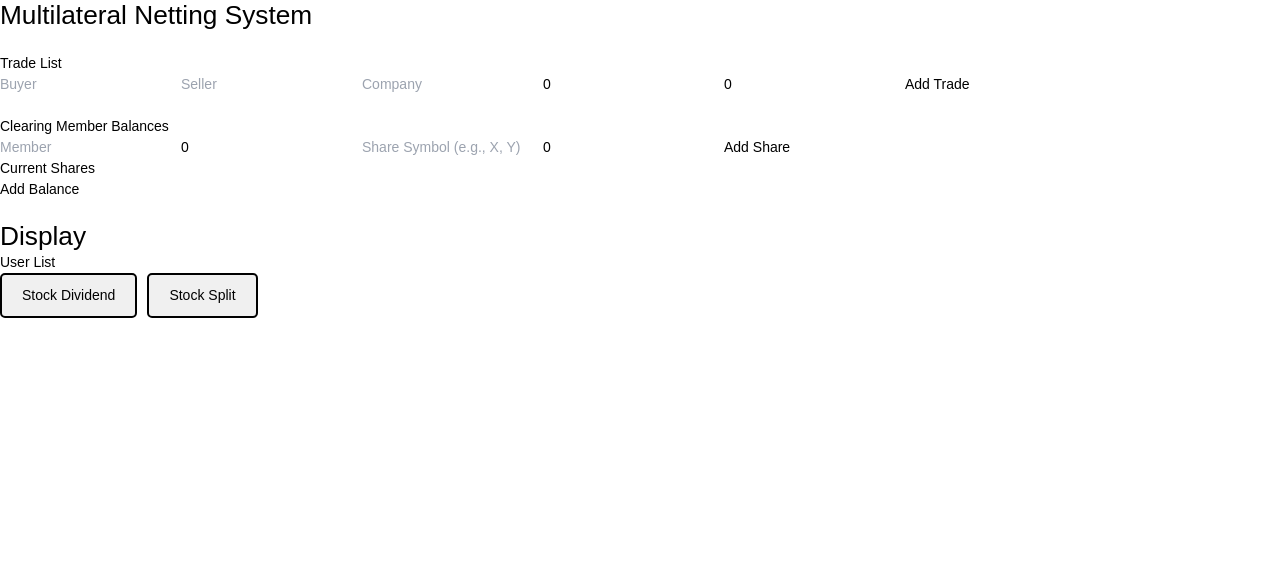
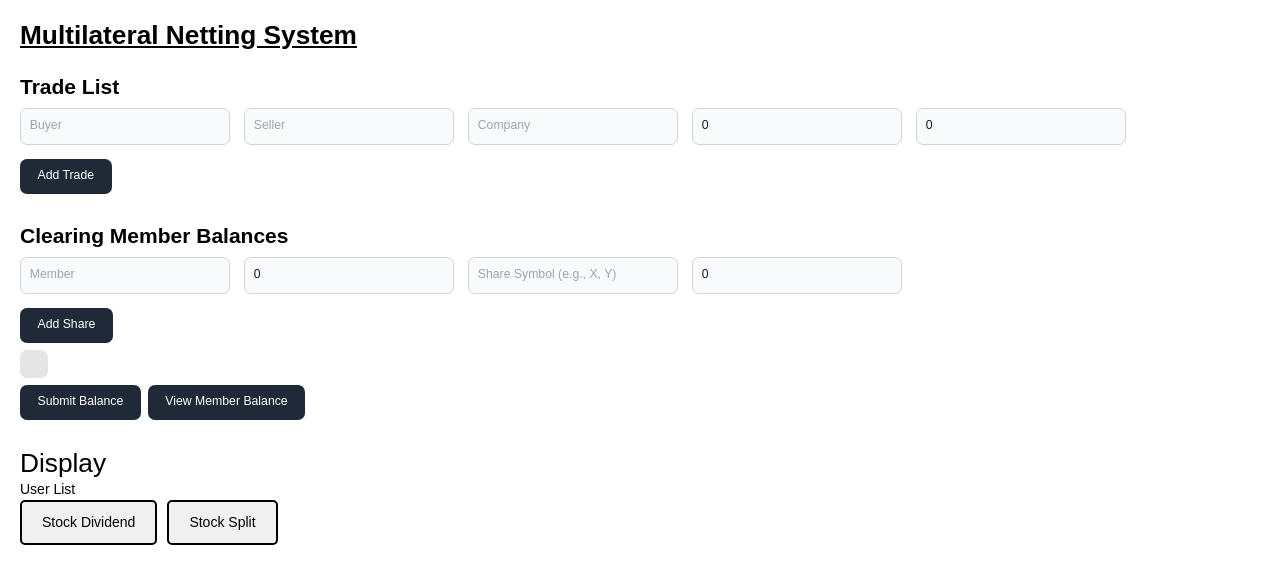
Before and after one commit to namanbarkiya/finance-gp-ubs, a React (Vite) app: page / in a window 1280 px wide. Shown: the top 584 px of the page. Built offline with nearby package versions, Linux system fonts and the light colour scheme.

Commit message:
UI improvements

```diff
--- a/src/App.tsx
+++ b/src/App.tsx
@@ -7,26 +7,29 @@ import ClearingMemberBalance from "./components/ClearingMemberBalance";
 import CorporateActionButton from "./components/CorporateActionButton";
 
 function App() {
-
-  const [trades, setTrades] = useState([]);
-  const [balances, setBalances] = useState({});
-  const [corporateActions, setCorporateActions] = useState([]);
+    const [trades, setTrades] = useState([]);
+    const [balances, setBalances] = useState({});
+    const [corporateActions, setCorporateActions] = useState([]);
 
     return (
         <>
-            <h1 className="text-3xl">Multilateral Netting System</h1>
-            <br/>
+            <h1 className="text-3xl font-bold underline">
+                Multilateral Netting System
+            </h1>
+            <br />
 
-            <TradeList trades={trades} setTrades={setTrades}/>
-            <br/>
+            <TradeList trades={trades} setTrades={setTrades} />
+            <br />
 
-            <ClearingMemberBalance balances={balances} setBalances={setBalances}/>
-            <br/>
+            <ClearingMemberBalance
+                balances={balances}
+                setBalances={setBalances}
+            />
+            <br />
 
             <h1 className="text-3xl">Display</h1>
-            <DisplayObjects trades={trades}/>
+            <DisplayObjects trades={trades} />
             <CorporateActionButton />
-
         </>
     );
 }
--- a/src/components/ClearingMemberBalance.tsx
+++ b/src/components/ClearingMemberBalance.tsx
@@ -1,4 +1,6 @@
 import React, { useState } from "react";
+import Button from "./ui/Button";
+import Input from "./ui/Input";
 
 const ClearingMemberBalance = ({ balances, setBalances }) => {
     const [member, setMember] = useState("");
@@ -6,6 +8,8 @@ const ClearingMemberBalance = ({ balances, setBalances }) => {
     const [shareSymbol, setShareSymbol] = useState("");
     const [shareQuantity, setShareQuantity] = useState(0);
     const [shares, setShares] = useState({});
+
+    const [modalOpen, setModalOpen] = useState(false);
 
     // Handle adding/updating a specific share balance
     const handleAddShare = () => {
@@ -28,37 +32,46 @@ const ClearingMemberBalance = ({ balances, setBalances }) => {
 
     return (
         <div>
-      <h1>Clearing Member Balances</h1>
-      <input
+            <h2 className="text-2xl font-semibold">Clearing Member Balances</h2>
+            <div className="flex gap-4">
+                <Input
                     type="text"
                     placeholder="Member"
                     value={member}
                     onChange={(e) => setMember(e.target.value.toUpperCase())}
+                    label="Member"
                 />
-      <input
+                <Input
                     type="number"
                     placeholder="Funds"
                     value={funds}
                     onChange={(e) => setFunds(+e.target.value)}
+                    label="Funds"
                 />
 
-      {/* Input fields for shares and their quantities */}
-      <input
+                <Input
                     type="text"
                     placeholder="Share Symbol (e.g., X, Y)"
                     value={shareSymbol}
-        onChange={(e) => setShareSymbol(e.target.value.toUpperCase())}
+                    onChange={(e) =>
+                        setShareSymbol(e.target.value.toUpperCase())
+                    }
+                    label="Share Symbol (e.g., X, Y)"
                 />
-      <input
+                <Input
                     type="number"
                     placeholder="Share Quantity"
                     value={shareQuantity}
                     onChange={(e) => setShareQuantity(+e.target.value)}
+                    label="Share Quantity"
                 />
-      <button onClick={handleAddShare}>Add Share</button>
+            </div>
+            <Button onClick={handleAddShare} buttonText="Add Share" />
 
-      <div>
-        <h4>Current Shares</h4>
+            <div className="gap-4 bg-black/10 w-fit p-4 rounded-lg">
+                {/* <h4 className="text-lg font-semibold text-gray-900">
+                    Current Shares:
+                </h4> */}
                 {Object.entries(shares).map(([symbol, quantity]) => (
                     <p key={symbol}>
                         {symbol}: {quantity}
@@ -66,7 +79,77 @@ const ClearingMemberBalance = ({ balances, setBalances }) => {
                 ))}
             </div>
 
-      <button onClick={handleAddBalance}>Add Balance</button>
+            <Button onClick={handleAddBalance} buttonText="Submit Balance" />
+
+            <button
+                onClick={() => setModalOpen(!modalOpen)}
+                className="text-white bg-gray-800 hover:bg-gray-900 focus:outline-none focus:ring-4 focus:ring-gray-300 font-medium rounded-lg text-sm px-5 py-2.5 me-2 my-2 h-fit"
+                type="button"
+            >
+                View Member Balance
+            </button>
+
+            {modalOpen ? (
+                <div className="flex overflow-y-auto overflow-x-hidden fixed top-0 right-0 left-0 z-50 justify-center items-center w-full md:inset-0 h-full max-h-full bg-black bg-opacity-50">
+                    <div className="relative p-4 w-full max-w-2xl max-h-full">
+                        <div className="relative bg-white rounded-lg shadow dark:bg-gray-700 min-h-60">
+                            <div className="text-white">
+                                <div className="flex items-center justify-between p-4 md:p-5 border-b rounded-t dark:border-gray-600">
+                                    <h3 className="text-xl font-semibold text-gray-900 dark:text-white">
+                                        Current Balance
+                                    </h3>
+                                    <button
+                                        type="button"
+                                        className="text-gray-400 bg-transparent hover:bg-gray-200 hover:text-gray-900 rounded-lg text-sm w-8 h-8 ms-auto inline-flex justify-center items-center dark:hover:bg-gray-600 dark:hover:text-white"
+                                        onClick={() => setModalOpen(false)}
+                                    >
+                                        <svg
+                                            className="w-3 h-3"
+                                            aria-hidden="true"
+                                            xmlns="http://www.w3.org/2000/svg"
+                                            fill="none"
+                                            viewBox="0 0 14 14"
+                                        >
+                                            <path
+                                                stroke="currentColor"
+                                                stroke-linecap="round"
+                                                stroke-linejoin="round"
+                                                stroke-width="2"
+                                                d="m1 1 6 6m0 0 6 6M7 7l6-6M7 7l-6 6"
+                                            />
+                                        </svg>
+                                        <span className="sr-only">
+                                            Close modal
+                                        </span>
+                                    </button>
+                                </div>
+                                {Object.entries(balances).map(
+                                    ([member, { funds, shares }]) => (
+                                        <div
+                                            key={member}
+                                            className="flex items-center justify-between p-4 md:p-5 border-b rounded-t dark:border-gray-600"
+                                        >
+                                            <h3 className="font-semibold text-gray-900 dark:text-white">
+                                                {member}
+                                            </h3>
+                                            <p>Funds: {funds}</p>
+                                            <p>
+                                                {Object.entries(shares).map(
+                                                    ([symbol, quantity]) => (
+                                                        <p key={symbol}>
+                                                            {symbol}: {quantity}
+                                                        </p>
+                                                    )
+                                                )}
+                                            </p>
+                                        </div>
+                                    )
+                                )}
+                            </div>
+                        </div>
+                    </div>
+                </div>
+            ) : null}
         </div>
     );
 };
--- a/src/components/TradeList.tsx
+++ b/src/components/TradeList.tsx
@@ -1,23 +1,84 @@
 import React, { useState } from "react";
+import Input from "./ui/Input";
+import Button from "./ui/Button";
 
 const TradeList = ({ trades, setTrades }) => {
-  const [trade, setTrade] = useState({ memberA: "", memberB: "", company: "", shares: 0, price: 0 });
+    const [trade, setTrade] = useState({
+        memberA: "",
+        memberB: "",
+        company: "",
+        shares: 0,
+        price: 0,
+    });
 
     const handleAddTrade = () => {
         setTrades([...trades, trade]);
-    setTrade({ memberA: "", memberB: "", company: "", shares: 0, price: 0 });
-
+        setTrade({
+            memberA: "",
+            memberB: "",
+            company: "",
+            shares: 0,
+            price: 0,
+        });
     };
 
     return (
         <div>
-      <h2>Trade List</h2>
-      <input type="text" placeholder="Buyer" value={trade.memberA} onChange={(e) => setTrade({ ...trade, memberA: e.target.value })} />
+            <h2 className="text-2xl font-semibold">Trade List</h2>
+            {/* <input type="text" placeholder="Buyer" value={trade.memberA} onChange={(e) => setTrade({ ...trade, memberA: e.target.value })} />
       <input type="text" placeholder="Seller" value={trade.memberB} onChange={(e) => setTrade({ ...trade, memberB: e.target.value })} />
       <input type="text" placeholder="Company" value={trade.company} onChange={(e) => setTrade({ ...trade, company: e.target.value })} />
       <input type="number" placeholder="Shares" value={trade.shares} onChange={(e) => setTrade({ ...trade, shares: +e.target.value })} />
-      <input type="number" placeholder="Price" value={trade.price} onChange={(e) => setTrade({ ...trade, price: +e.target.value })} />
-      <button onClick={handleAddTrade}>Add Trade</button>
+      <input type="number" placeholder="Price" value={trade.price} onChange={(e) => setTrade({ ...trade, price: +e.target.value })} /> */}
+
+            <div className="flex gap-4">
+                <Input
+                    type="text"
+                    placeholder="Buyer"
+                    value={trade.memberA}
+                    onChange={(e) =>
+                        setTrade({ ...trade, memberA: e.target.value })
+                    }
+                    label="Buyer"
+                />
+                <Input
+                    type="text"
+                    placeholder="Seller"
+                    value={trade.memberB}
+                    onChange={(e) =>
+                        setTrade({ ...trade, memberB: e.target.value })
+                    }
+                    label="Seller"
+                />
+                <Input
+                    type="text"
+                    placeholder="Company"
+                    value={trade.company}
+                    onChange={(e) =>
+                        setTrade({ ...trade, company: e.target.value })
+                    }
+                    label="Company"
+                />
+                <Input
+                    type="number"
+                    placeholder="Shares"
+                    value={trade.shares}
+                    onChange={(e) =>
+                        setTrade({ ...trade, shares: +e.target.value })
+                    }
+                    label="Shares"
+                />
+                <Input
+                    type="number"
+                    placeholder="Price"
+                    value={trade.price}
+                    onChange={(e) =>
+                        setTrade({ ...trade, price: +e.target.value })
+                    }
+                    label="Price"
+                />
+            </div>
+            <Button buttonText="Add Trade" onClick={handleAddTrade} />
         </div>
     );
 };
--- /dev/null
+++ b/src/components/ui/Button.tsx
@@ -0,0 +1,18 @@
+import React from "react";
+
+export default function Button({
+    onClick,
+    buttonText,
+}: {
+    onClick: () => void;
+    buttonText: string;
+}) {
+    return (
+        <button
+            className="text-white bg-gray-800 hover:bg-gray-900 focus:outline-none focus:ring-4 focus:ring-gray-300 font-medium rounded-lg text-sm px-5 py-2.5 me-2 my-2 h-fit"
+            onClick={onClick}
+        >
+            {buttonText}
+        </button>
+    );
+}
--- /dev/null
+++ b/src/components/ui/Input.tsx
@@ -0,0 +1,34 @@
+import React from "react";
+
+export default function Input({
+    type,
+    placeholder,
+    value,
+    onChange,
+    label,
+}: {
+    type: string;
+    placeholder: string;
+    value: string | number;
+    onChange: (e: React.ChangeEvent<HTMLInputElement>) => void;
+    label: string;
+}) {
+    return (
+        <div className="w-60 my-2">
+            {/* <label
+                htmlFor="first_name"
+                className="block mt-2 mb-1 text-sm font-medium text-gray-500"
+            >
+                {label}
+            </label> */}
+            <input
+                type={type}
+                placeholder={placeholder}
+                value={value}
+                onChange={onChange}
+                className="bg-gray-50 border border-gray-300 text-gray-900 text-sm rounded-lg focus:ring-blue-500 focus:border-blue-500 block w-full p-2.5"
+                required
+            />
+        </div>
+    );
+}
--- a/src/index.css
+++ b/src/index.css
@@ -5,6 +5,11 @@
 html {
   font-family: sans-serif;
   font-size: 14px;
+}
+
+body {
+  padding: 20px;
+
 }
 
 table {
```
Lines whose indentation alone changed are shown as unchanged.
